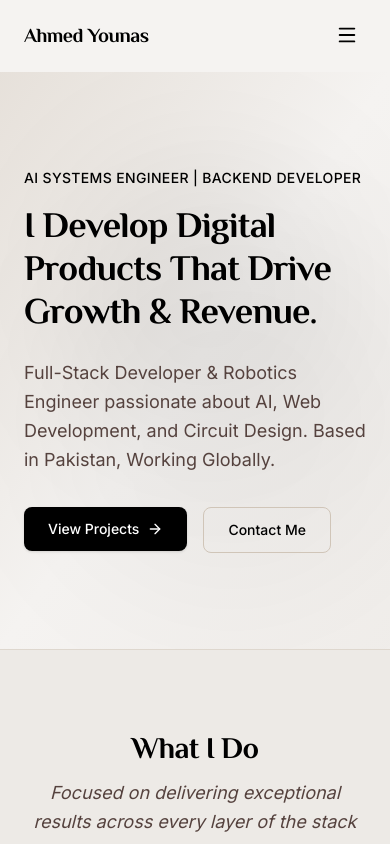
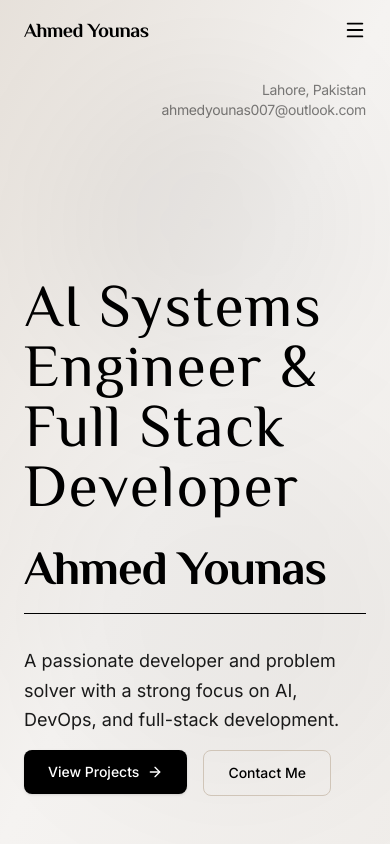
Before and after one commit to 4hmed7ounas/portfolio2026, a Next.js app: page / in a window 390 px wide. Shown: the top 844 px of the page. Built offline with nearby package versions, Linux system fonts and the light colour scheme.

Commit message:
feat: initialize portfolio website foundation with responsive navigation, about page, and data configurations

```diff
--- a/src/app/contact/page.tsx
+++ b/src/app/contact/page.tsx
@@ -21,7 +21,7 @@ export const metadata: Metadata = {
 
 export default function ContactPage() {
   return (
-    <section className="mx-auto max-w-6xl px-6 py-20 md:py-28">
+    <section className="mx-auto max-w-7xl px-6 py-20 md:py-28">
       <SectionHeading
         title="Get in Touch"
         subtitle="Have a project in mind or just want to say hello? I'd love to hear from you."
--- a/src/app/globals.css
+++ b/src/app/globals.css
@@ -6,9 +6,9 @@
   --background: #f5f3f1;
   --background-alt: #e6e1db;
   --foreground: #000000;
-  --foreground-muted: #55423e;
+  --foreground-muted: #1a1a1a;
   --accent: #000000;
-  --accent-hover: #2a1f1e;
+  --accent-hover: #1a1a1a;
   --accent-light: #d0c5b8;
   --border: #d0c5b8;
   --border-hover: #b4a290;
--- a/src/app/layout.tsx
+++ b/src/app/layout.tsx
@@ -17,8 +17,8 @@ const philosopher = Philosopher({
 
 export const metadata: Metadata = {
   title: {
-    default: "Alex Morgan — Software Developer",
-    template: "%s — Alex Morgan",
+    default: "Ahmed Younas — AI Systems Engineer & Full Stack Developer",
+    template: "%s — Ahmed Younas",
   },
   description:
     "Full-stack software developer specializing in React, Next.js, and Node.js. Building performant, elegant web applications.",
@@ -44,7 +44,7 @@ export default function RootLayout({
     >
       <body className="min-h-full flex flex-col bg-background text-foreground">
         <Navbar />
-        <main className="flex-1 pt-[72px]">{children}</main>
+        <main className="flex-1">{children}</main>
         <Footer />
       </body>
     </html>
--- a/src/app/page.tsx
+++ b/src/app/page.tsx
@@ -17,24 +17,38 @@ export default function Home() {
   return (
     <>
       {/* ─── Hero Section ──────────────────────────────────────────────── */}
-      <section className="relative overflow-hidden">
+      <section className="relative overflow-hidden min-h-screen flex flex-col justify-end">
         {/* Subtle gradient background */}
         <div className="absolute inset-0 bg-linear-to-br from-accent-light/40 via-background to-background-alt/30 pointer-events-none" />
         <div className="absolute top-20 right-10 w-72 h-72 bg-accent/5 rounded-full blur-3xl pointer-events-none" />
         <div className="absolute bottom-10 left-10 w-96 h-96 bg-accent/3 rounded-full blur-3xl pointer-events-none" />
 
-        <div className="relative mx-auto max-w-6xl px-6 py-24 md:py-36 lg:py-44">
-          <AnimatedSection className="max-w-3xl">
-            <p className="text-sm font-medium text-accent tracking-wide uppercase mb-4">
+        <div className="absolute top-20 mx-auto px-6 xl:px-12 w-full">
+          <AnimatedSection className="flex justify-between w-full">
+            <p className="text-base font-serif text-accent font-medium tracking-wide">
+
+            </p>
+            <p className="text-sm text-foreground/50 tracking-tight text-right">
+              {siteConfig.location}<br />
+              {siteConfig.email}
+            </p>
+          </AnimatedSection>
+        </div>
+
+        <div className="relative mx-auto py-12 max-w-7xl xl:min-w-7xl px-6">
+          <AnimatedSection>
+            <p className="text-6xl md:text-8xl font-serif text-accent font-medium tracking-wide mb-6">
               {siteConfig.role}
             </p>
-            <h1 className="font-serif text-4xl sm:text-5xl md:text-6xl lg:text-7xl font-bold text-foreground tracking-tight leading-[1.1]">
-              {siteConfig.heroTagline}
+            <h1 className="font-serif text-5xl sm:text-6xl md:text-7xl lg:text-8xl text-foreground tracking-tight mb-4">
+              {siteConfig.name}
             </h1>
-            <p className="mt-6 text-lg md:text-xl text-foreground-muted leading-relaxed max-w-2xl">
+            <hr />
+            <div className="mt-8 flex flex-col xl:flex-row justify-between gap-4">
+              <p className="text-lg md:text-xl text-foreground-muted leading-relaxed max-w-2xl">
                 {siteConfig.heroDescription}
               </p>
-            <div className="mt-8 flex flex-wrap gap-4">
+              <div className="flex gap-4">
                 <Button href="/projects" variant="primary">
                   View Projects
                   <ArrowRight size={16} />
@@ -43,13 +57,14 @@ export default function Home() {
                   Contact Me
                 </Button>
               </div>
+            </div>
           </AnimatedSection>
         </div>
       </section>
 
       {/* ─── Highlights Section ────────────────────────────────────────── */}
       <section className="bg-background-alt/50 border-y border-border/50">
-        <div className="mx-auto max-w-6xl px-6 py-20 md:py-28">
+        <div className="mx-auto max-w-7xl px-6 py-20 md:py-28">
           <SectionHeading
             title="What I Do"
             subtitle="Focused on delivering exceptional results across every layer of the stack"
@@ -81,7 +96,7 @@ export default function Home() {
       </section>
 
       {/* ─── Featured Projects Section ─────────────────────────────────── */}
-      <section className="mx-auto max-w-6xl px-6 py-20 md:py-28">
+      <section className="mx-auto max-w-7xl px-6 py-20 md:py-28">
         <SectionHeading
           title="Featured Projects"
           subtitle="A selection of my recent work that I'm most proud of"
@@ -103,7 +118,7 @@ export default function Home() {
 
       {/* ─── CTA Section ───────────────────────────────────────────────── */}
       <AnimatedSection className="bg-background-alt/50 border-y border-border/50">
-        <div className="mx-auto max-w-6xl px-6 py-20 md:py-28 text-center">
+        <div className="mx-auto max-w-7xl px-6 py-20 md:py-28 text-center">
           <h2 className="font-serif text-3xl md:text-4xl font-bold text-foreground tracking-tight">
             Let&apos;s work together
           </h2>
--- a/src/app/projects/page.tsx
+++ b/src/app/projects/page.tsx
@@ -11,7 +11,7 @@ export const metadata: Metadata = {
 
 export default function ProjectsPage() {
   return (
-    <section className="mx-auto max-w-6xl px-6 py-20 md:py-28">
+    <section className="mx-auto max-w-7xl px-6 py-20 md:py-28">
       <SectionHeading
         title="All Projects"
         subtitle="A comprehensive showcase of my work, from concept to deployment"
--- a/src/components/Footer.tsx
+++ b/src/components/Footer.tsx
@@ -13,7 +13,7 @@ const iconMap = {
 export default function Footer() {
   return (
     <footer className="border-t border-border bg-background-alt">
-      <div className="mx-auto max-w-6xl px-6 py-12">
+      <div className="mx-auto max-w-7xl px-6 py-12">
         <div className="flex flex-col md:flex-row md:items-start md:justify-between gap-8">
           {/* Brand */}
           <div className="max-w-sm">
--- a/src/components/Navbar.tsx
+++ b/src/components/Navbar.tsx
@@ -25,14 +25,13 @@ export default function Navbar() {
 
   return (
     <header
-      className={`fixed top-0 left-0 right-0 z-50 transition-all duration-300 ${
-        scrolled
-          ? "bg-nav-bg backdrop-blur-xl border-b border-border shadow-sm"
+      className={`fixed top-0 left-0 right-0 z-50 transition-all duration-300 ${scrolled
+        ? "bg-nav-bg backdrop-blur-xl shadow-sm"
         : "bg-transparent"
         }`}
     >
       <nav
-        className="mx-auto max-w-6xl px-6 py-4 flex items-center justify-between"
+        className="mx-auto px-6 xl:px-12 py-4 flex items-center justify-between"
         aria-label="Main navigation"
       >
         {/* Logo */}
@@ -53,8 +52,7 @@ export default function Navbar() {
                 <Link
                   href={link.href}
                   id={`nav-${link.label.toLowerCase()}`}
-                  className={`relative text-sm font-medium transition-colors duration-200 ${
-                    isActive
+                  className={`relative text-sm font-medium transition-colors duration-200 ${isActive
                     ? "text-accent"
                     : "text-foreground-muted hover:text-foreground"
                     }`}
@@ -79,7 +77,7 @@ export default function Navbar() {
 
         {/* Mobile Toggle */}
         <button
-          className="md:hidden p-2 text-foreground hover:text-accent transition-colors"
+          className="md:hidden text-foreground hover:text-accent transition-colors"
           onClick={() => setIsOpen(!isOpen)}
           aria-label={isOpen ? "Close menu" : "Open menu"}
           aria-expanded={isOpen}
@@ -112,8 +110,7 @@ export default function Navbar() {
                     <Link
                       href={link.href}
                       id={`nav-mobile-${link.label.toLowerCase()}`}
-                      className={`block px-4 py-2.5 rounded-lg text-sm font-medium transition-colors ${
-                        isActive
+                      className={`block px-4 py-2.5 rounded-lg text-sm font-medium transition-colors ${isActive
                         ? "bg-accent-light text-accent"
                         : "text-foreground-muted hover:text-foreground hover:bg-background-alt"
                         }`}
--- a/src/data/index.ts
+++ b/src/data/index.ts
@@ -41,22 +41,26 @@ export interface Award {
 
 export const siteConfig = {
   name: "Ahmed Younas",
-  role: "AI Systems Engineer | Backend Developer",
-  email: "ayds13579@gmail.com",
+  role: "AI Systems Engineer & Full Stack Developer",
+  email: "ahmedyounas007@outlook.com",
   location: "Lahore, Pakistan",
   bio: "I'm Ahmed Younas, a passionate developer and problem solver with a strong focus on AI, DevOps, and full-stack development. I love building intelligent, reliable systems — from FastAPI backends integrated with Stripe billing and MongoDB Atlas, to Next.js web apps enhanced with APIs like Spotify and Twilio.",
   heroTagline: "I Develop Digital Products That Drive Growth & Revenue.",
   heroDescription:
-    "Full-Stack Developer & Robotics Engineer passionate about AI, Web Development, and Circuit Design. Based in Pakistan, Working Globally.",
+    "A passionate developer and problem solver with a strong focus on AI, DevOps, and full-stack development.",
 };
 
 // ─── Social Links ─────────────────────────────────────────────────────────────
 
 export const socialLinks: SocialLink[] = [
   { name: "GitHub", url: "https://github.com/4hmed7ounas", icon: "FaGithub" },
-  { name: "LinkedIn", url: "https://linkedin.com/in/ahmedyounas007", icon: "FaLinkedin" },
+  {
+    name: "LinkedIn",
+    url: "https://linkedin.com/in/ahmedyounas007",
+    icon: "FaLinkedin",
+  },
   { name: "Twitter", url: "https://twitter.com", icon: "FaTwitter" },
-  { name: "Email", url: "mailto:ayds13579@gmail.com", icon: "Mail" },
+  { name: "Email", url: "mailto:ahmedyounas007@outlook.com", icon: "Mail" },
 ];
 
 // ─── Navigation ───────────────────────────────────────────────────────────────
@@ -104,7 +108,8 @@ export const projects: Project[] = [
     title: "WRAITH - Wide Range Autonomous Intelligence",
     description:
       "Advanced voice-controlled, self-driving SLAM robot with two-way voice/text communication. Built with ROS2, Python, Flask, FastAPI, STT, LLM, TTS, Raspberry Pi 5, and RPLidar.",
-    image: "https://images.unsplash.com/photo-1485827404703-89b55fcc595e?auto=format&fit=crop&q=80&w=800",
+    image:
+      "https://images.unsplash.com/photo-1485827404703-89b55fcc595e?auto=format&fit=crop&q=80&w=800",
     tags: ["ROS2", "Python", "FastAPI", "AI", "Raspberry Pi"],
     github: "https://github.com/4hmed7ounas/WRAITH",
   },
@@ -112,77 +117,88 @@ export const projects: Project[] = [
     title: "WRAITH - Mobile App",
     description:
       "Mobile application for WRAITH robot control and monitoring. Built with Flutter, FastAPI, Supabase, and LLM integration for seamless robot interaction.",
-    image: "https://images.unsplash.com/photo-1512941937669-90a1b58e7e9c?auto=format&fit=crop&q=80&w=800",
+    image:
+      "https://images.unsplash.com/photo-1512941937669-90a1b58e7e9c?auto=format&fit=crop&q=80&w=800",
     tags: ["Flutter", "Dart", "FastAPI", "Supabase"],
   },
   {
     title: "AI Blogs Generation Platform",
     description:
       "Built an AI-powered blogs generation agents platform enabling businesses to automate blog creation using LLM-based intelligent workflows and web scraping.",
-    image: "https://images.unsplash.com/photo-1499750310107-5fef28a66643?auto=format&fit=crop&q=80&w=800",
+    image:
+      "https://images.unsplash.com/photo-1499750310107-5fef28a66643?auto=format&fit=crop&q=80&w=800",
     tags: ["Python", "FastAPI", "Next.js", "LLM", "Web Scraping"],
   },
   {
     title: "3D Food Platform",
     description:
       "Convert 2D food images to 3D models. Frontend using Next.js and Tailwind CSS, backend with Python and FastAPI.",
-    image: "https://images.unsplash.com/photo-1504674900247-0877df9cc836?auto=format&fit=crop&q=80&w=800",
+    image:
+      "https://images.unsplash.com/photo-1504674900247-0877df9cc836?auto=format&fit=crop&q=80&w=800",
     tags: ["Next.js", "FastAPI", "Python", "3D Modeling"],
   },
   {
     title: "E-commerce Website",
     description:
       "Full-stack e-commerce platform with Next.js, MongoDB, Python, and FastAPI. Features complete shopping experience with secure checkout.",
-    image: "https://images.unsplash.com/photo-1557821552-17105176677c?auto=format&fit=crop&q=80&w=800",
+    image:
+      "https://images.unsplash.com/photo-1557821552-17105176677c?auto=format&fit=crop&q=80&w=800",
     tags: ["Next.js", "MongoDB", "FastAPI", "Tailwind CSS"],
   },
   {
     title: "Voice Chatbot - Low Latency AI",
     description:
       "Ultra-low latency voice chatbot using Deepgram (STT), Groq (LLM), and Cersatia (TTS). Features Redis caching and Docker.",
-    image: "https://images.unsplash.com/photo-1589254065878-42c9da997008?auto=format&fit=crop&q=80&w=800",
+    image:
+      "https://images.unsplash.com/photo-1589254065878-42c9da997008?auto=format&fit=crop&q=80&w=800",
     tags: ["Deepgram", "Groq", "Redis", "Docker"],
   },
   {
     title: "GiGo. Chat - AI Chatbot",
     description:
       "An AI-Chatbot developed using Next.js and Gemini API. Users can train the chatbot on their own datasets.",
-    image: "https://images.unsplash.com/photo-1531746790731-6c2079ee3967?auto=format&fit=crop&q=80&w=800",
+    image:
+      "https://images.unsplash.com/photo-1531746790731-6c2079ee3967?auto=format&fit=crop&q=80&w=800",
     tags: ["Next.js", "Gemini API", "AI"],
   },
   {
     title: "Pharmacy Management System",
     description:
       "A Pharmacy Management System to optimize inventory, prescription tracking, and customer info using .NET, SQL and C#.",
-    image: "https://images.unsplash.com/photo-1587854692152-cbe660dbbb88?auto=format&fit=crop&q=80&w=800",
+    image:
+      "https://images.unsplash.com/photo-1587854692152-cbe660dbbb88?auto=format&fit=crop&q=80&w=800",
     tags: [".NET", "SQL", "C#"],
   },
   {
     title: "Light Seeking Robot",
     description:
       "Circuit Analysis based Light Seeking Robot, moves when sensing light using LDR sensors.",
-    image: "https://images.unsplash.com/photo-1531297484001-80022131f5a1?auto=format&fit=crop&q=80&w=800",
+    image:
+      "https://images.unsplash.com/photo-1531297484001-80022131f5a1?auto=format&fit=crop&q=80&w=800",
     tags: ["Robotics", "Circuit Design", "Sensors"],
   },
   {
     title: "6-bit Mini-Computational Unit",
     description:
       "Digital logic design based project using registers, multiplexers, and logic gates for arithmetic and bit operations.",
-    image: "https://images.unsplash.com/photo-1518770660439-4636190af475?auto=format&fit=crop&q=80&w=800",
+    image:
+      "https://images.unsplash.com/photo-1518770660439-4636190af475?auto=format&fit=crop&q=80&w=800",
     tags: ["Digital Logic", "Circuits"],
   },
   {
     title: "6-bit Beauty Saloon",
     description:
       "A logical design of a beauty saloon service selector and payment return system.",
-    image: "https://images.unsplash.com/photo-1560066984-138dadb4c035?auto=format&fit=crop&q=80&w=800",
+    image:
+      "https://images.unsplash.com/photo-1560066984-138dadb4c035?auto=format&fit=crop&q=80&w=800",
     tags: ["Digital Logic", "Design"],
   },
   {
     title: "3D Universal Joint",
     description:
       "3D Model of a Universal Joint created using SolidWorks and AutoCad as a university project.",
-    image: "https://images.unsplash.com/photo-1581092160562-40aa08e78837?auto=format&fit=crop&q=80&w=800",
+    image:
+      "https://images.unsplash.com/photo-1581092160562-40aa08e78837?auto=format&fit=crop&q=80&w=800",
     tags: ["SolidWorks", "AutoCad", "3D Design"],
   },
 ];
@@ -194,19 +210,51 @@ export const featuredProjects = projects.slice(0, 3);
 export const skills: Skill[] = [
   {
     category: "Full-Stack & Backend",
-    items: ["Next.js", "React.js", "FastAPI", "Flask", "Node.js", "Express.js", "ASP.NET", "Python"],
+    items: [
+      "Next.js",
+      "React.js",
+      "FastAPI",
+      "Flask",
+      "Node.js",
+      "Express.js",
+      "ASP.NET",
+      "Python",
+    ],
   },
   {
     category: "AI/ML & Voice Tech",
-    items: ["Groq", "Gemini", "Deepgram", "Cersatia", "STT/TTS", "Computer Vision", "LLMs"],
+    items: [
+      "Groq",
+      "Gemini",
+      "Deepgram",
+      "Cersatia",
+      "STT/TTS",
+      "Computer Vision",
+      "LLMs",
+    ],
   },
   {
     category: "Robotics & Embedded",
-    items: ["ROS2", "SLAM", "Raspberry Pi", "RPLidar", "Sensor Fusion", "Circuit Analysis"],
+    items: [
+      "ROS2",
+      "SLAM",
+      "Raspberry Pi",
+      "RPLidar",
+      "Sensor Fusion",
+      "Circuit Analysis",
+    ],
   },
   {
     category: "Databases & Cloud",
-    items: ["MongoDB", "MySQL", "Supabase", "Redis", "Docker", "Vercel", "Fly.io"],
+    items: [
+      "MongoDB",
+      "MySQL",
+      "Supabase",
+      "Redis",
+      "Docker",
+      "Vercel",
+      "Fly.io",
+    ],
   },
   {
     category: "Mobile & UI/UX",
@@ -251,7 +299,8 @@ export const education = [
     degree: "Bachelor's in Computer Science (Robotics & Automations)",
     institution: "FAST - National University of Computer and Emerging Sciences",
     period: "Sept 2021 — Jan 2026",
-    details: "CGPA: 3.11 / 4.0. Coursework: Data Structures, AI, ML, MLOps, GenAI, IOT, Robotics.",
+    details:
+      "CGPA: 3.11 / 4.0. Coursework: Data Structures, AI, ML, MLOps, GenAI, IOT, Robotics.",
   },
 ];
 
```
Also changed, not shown: src/app/about/page.tsx (+4 -4 lines). Lines whose indentation alone changed are shown as unchanged.
